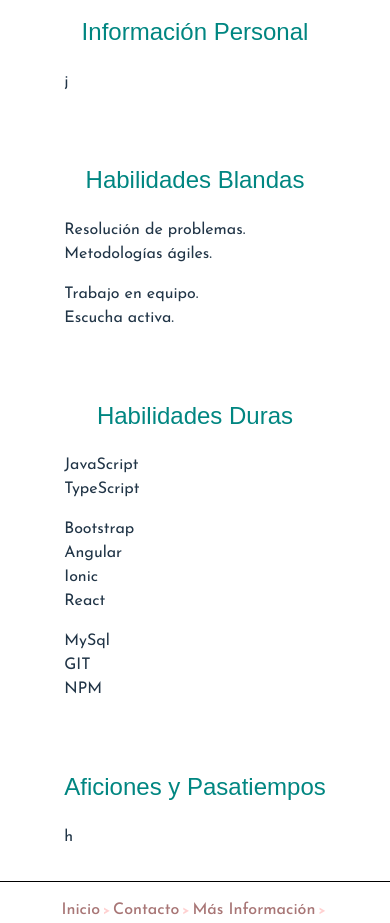
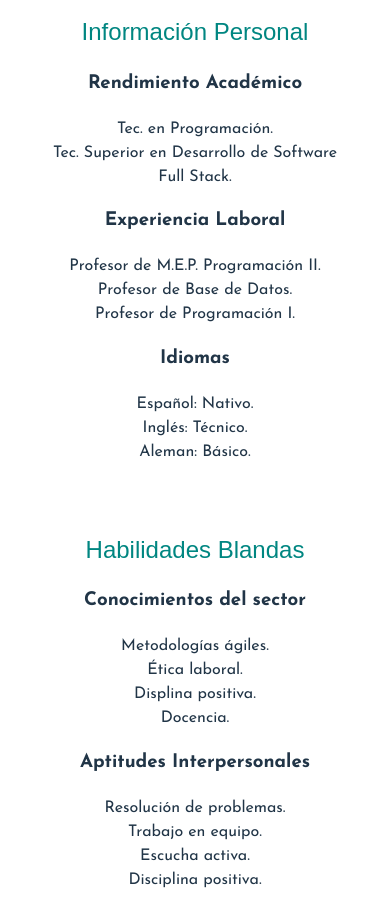
Before and after one commit to toia-19/portfolio, a React (Vite) app: page / in a window 390 px wide. Shown: the part 642-1565 px from the top of the page. Built offline with nearby package versions, Linux system fonts and the light colour scheme; a web font is replaced by a local one.

Commit message:
Información en cada una de las secciones del portfolio; responsividad completada

```diff
--- a/src/pages/hobbies.jsx
+++ b/src/pages/hobbies.jsx
@@ -6,9 +6,19 @@ export default function Hobbies(){
         <>
             <div className="hobbies">
                 <div className="section">
-                    <h2>Aficiones y Pasatiempos</h2>
+                    <h2>Intereses y Aficiones</h2>
+
+                    <h3>Intereses</h3>
                     <p>
-                        h
+                        Diseño. <br />
+                        Taekwondo-Do.
+                    </p>
+
+                    <h3>Aficiones</h3>
+                    <p>
+                        Lectura. <br />
+                        Fotografía. <br />
+                        Actividad física.
                     </p>
                 </div>
             </div>
--- a/src/pages/pages.css
+++ b/src/pages/pages.css
@@ -15,22 +15,34 @@ h2:hover{
     color: #97FEED;
 }
 
-p{
-    text-align: start;
-}
-
 .section{
     padding: 1rem;
 }
 
-/* @media (min-width: 360px) and (max-width: 428) {
-    .section{
-        display: flex;
+@media (min-width: 360px) and (max-width: 428px) {
+    h2{
+        text-align: center;
     }
-}
 
-@media (min-width: 768px) and (max-width: 1280px) {
-    .section{
-        display: block;
+    h3{
+        text-align: center;
     }
-} */
+
+    p{
+      text-align: center;
+    }
+  }
+
+@media (min-width: 768px) {
+    h2{
+        text-align: start;
+    }
+
+    h3{
+        text-align: start;
+    }
+
+    p{
+      text-align: start;
+    }
+ }
--- a/src/pages/personaldata.jsx
+++ b/src/pages/personaldata.jsx
@@ -7,8 +7,26 @@ export default function Personaldata(){
             <div className="personaldata">
                 <div className="section">
                     <h2>Información Personal</h2>
+
+                    <h3>Rendimiento Académico</h3>
                     <p>
-                    j
+                        Tec. en Programación. <br />
+                        Tec. Superior en Desarrollo de Software <br />
+                        Full Stack.
+                    </p>
+
+                    <h3>Experiencia Laboral</h3>
+                    <p>
+                        Profesor de M.E.P. Programación II. <br />
+                        Profesor de Base de Datos. <br />
+                        Profesor de Programación I.
+                    </p>
+
+                    <h3>Idiomas</h3>
+                    <p>
+                        Español: Nativo. <br />
+                        Inglés: Técnico. <br />
+                        Aleman: Básico.
                     </p>
                 </div>
             </div>
--- a/src/pages/skills.jsx
+++ b/src/pages/skills.jsx
@@ -7,13 +7,21 @@ export default function Skills() {
             <div className="skills">
                 <div className="section">
                     <h2>Habilidades Blandas</h2>
+
+                    <h3>Conocimientos del sector</h3>
+                    <p>
+                        Metodologías ágiles. <br />
+                        Ética laboral. <br />
+                        Displina positiva. <br />
+                        Docencia.
+                    </p>
+
+                    <h3>Aptitudes Interpersonales</h3>
                     <p>
                         Resolución de problemas. <br />
-                        Metodologías ágiles. <br />
-                    </p>
-                    <p>
                         Trabajo en equipo. <br />
                         Escucha activa. <br />
+                        Disciplina positiva. <br />
                     </p>
                 </div>
             </div>
--- a/src/pages/techstack.jsx
+++ b/src/pages/techstack.jsx
@@ -7,20 +7,26 @@ export default function Techstack() {
             <div className="techstack">
                 <div className="section">
                     <h2>Habilidades Duras</h2>
+
+                    <h3>Lenguajes</h3>
                     <p>
-                        JavaScript <br />
-                        TypeScript <br />
+                        JavaScript. <br />
+                        TypeScript. <br />
                     </p>
+
+                    <h3>Frameworks</h3>
                     <p>
-                        Bootstrap <br />
-                        Angular <br />
-                        Ionic <br />
-                        React <br />
+                        Bootstrap. <br />
+                        Angular. <br />
+                        Ionic. <br />
+                        React. <br />
                     </p>
+
+                    <h3>Gestión/ Control</h3>
                     <p>
-                        MySql <br />
-                        GIT <br />
-                        NPM <br />
+                        MySql. <br />
+                        GIT. <br />
+                        NPM. <br />
                     </p>
                 </div>
             </div>
```
